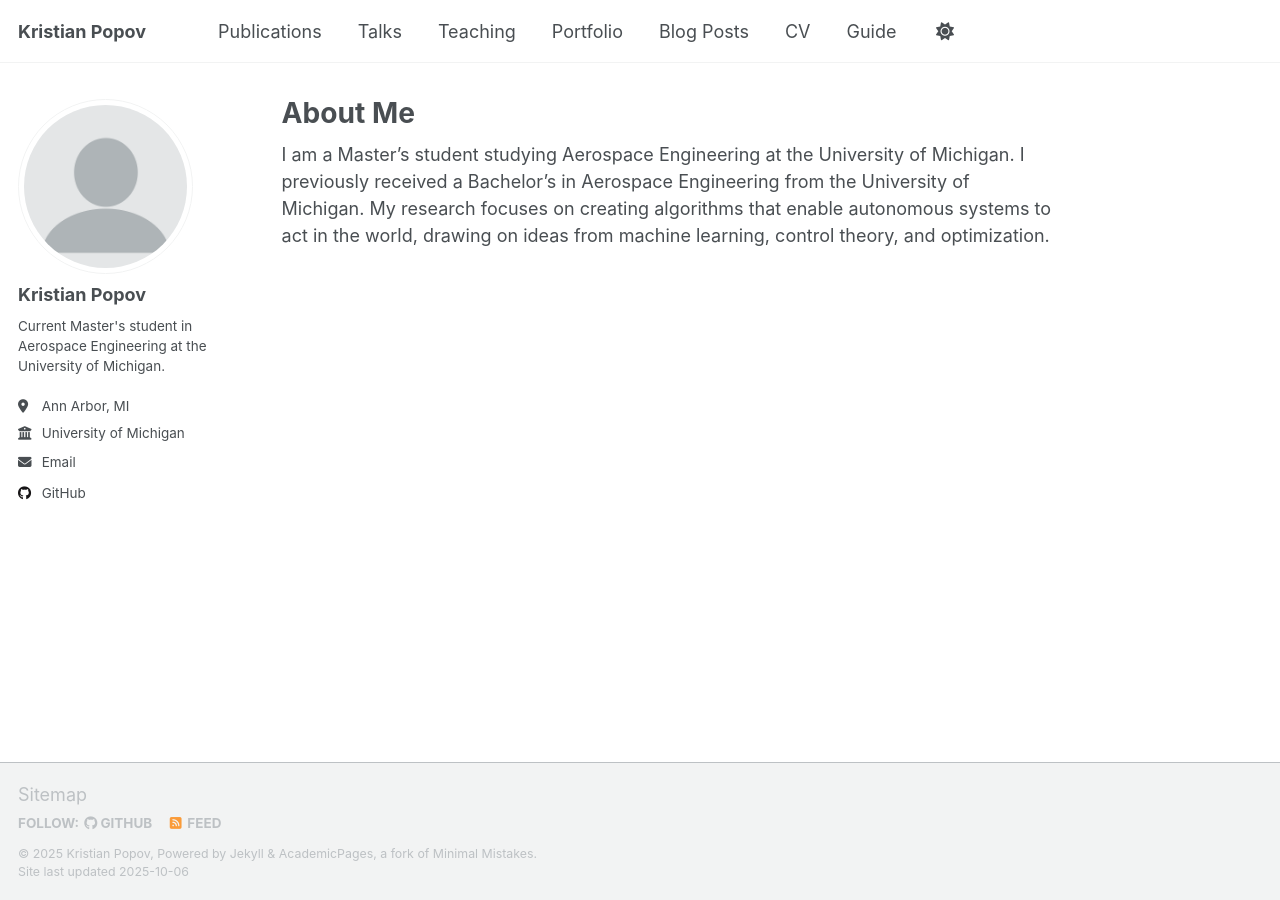
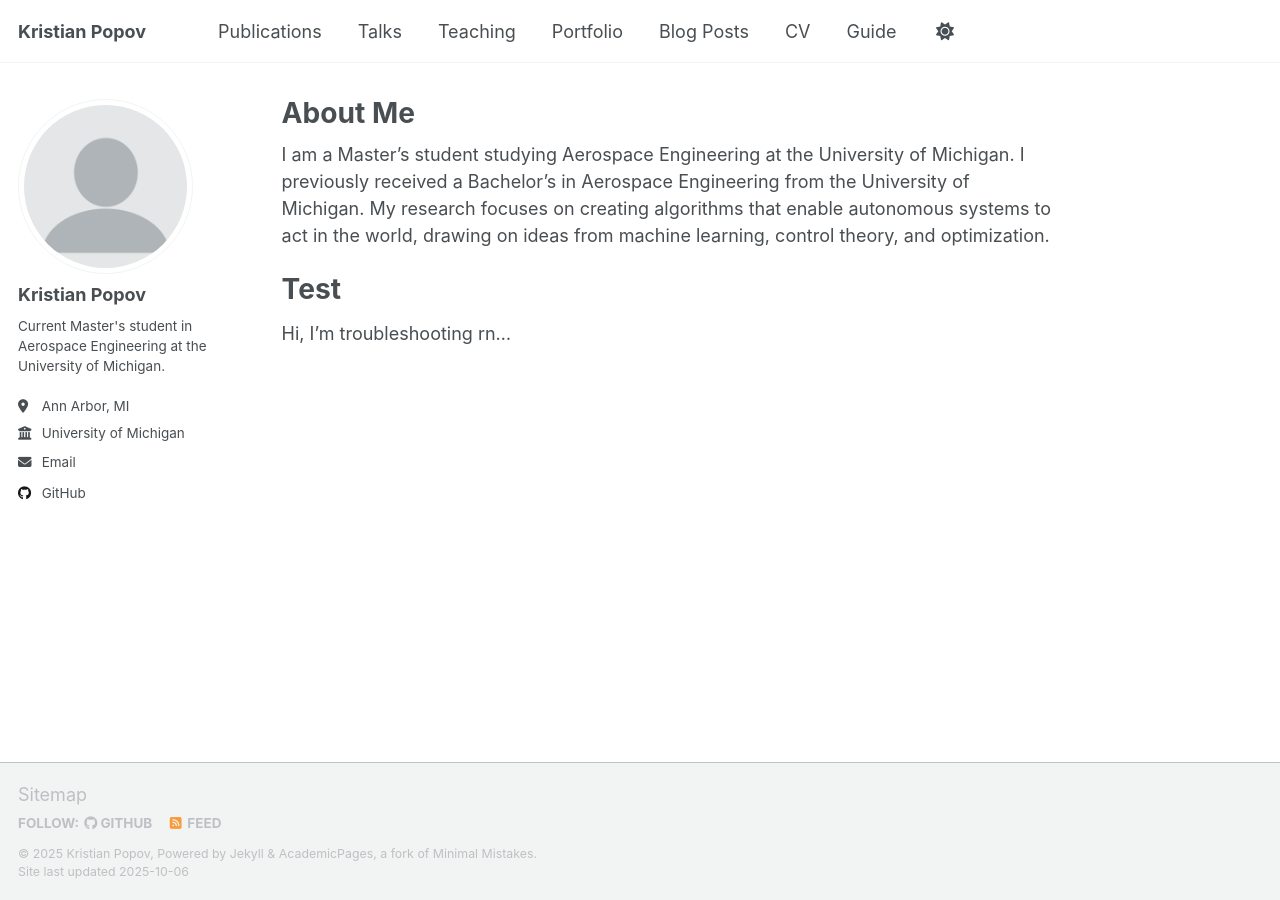
Before and after one commit to kris-popov/kris-popov.github.io, a Jekyll site: the page built from _pages/about.md, in a window 1280 px wide. Built offline with Jekyll 4.4.1, drawn with Linux system fonts in a browser that asks for light colours; a script that is not in the unit is left out.

Commit message:
Update about.md

```diff
--- a/_pages/about.md
+++ b/_pages/about.md
@@ -8,6 +8,10 @@ redirect_from:
 ---
 
 I am a Master's student studying Aerospace Engineering at the University of Michigan. I previously received a Bachelor's in Aerospace Engineering from the University of Michigan. My research focuses on creating algorithms that enable autonomous systems to act in the world, drawing on ideas from machine learning, control theory, and optimization.
+
+Test
+======
+Hi, I'm troubleshooting rn...
 
 <!-- This is the front page of a website that is powered by the [Academic Pages template](https://github.com/academicpages/academicpages.github.io) and hosted on GitHub pages. [GitHub pages](https://pages.github.com) is a free service in which websites are built and hosted from code and data stored in a GitHub repository, automatically updating when a new commit is made to the repository. This template was forked from the [Minimal Mistakes Jekyll Theme](https://mmistakes.github.io/minimal-mistakes/) created by Michael Rose, and then extended to support the kinds of content that academics have: publications, talks, teaching, a portfolio, blog posts, and a dynamically-generated CV. Incidentally, these same features make it a great template for anyone that needs to show off a professional template!
 
```
